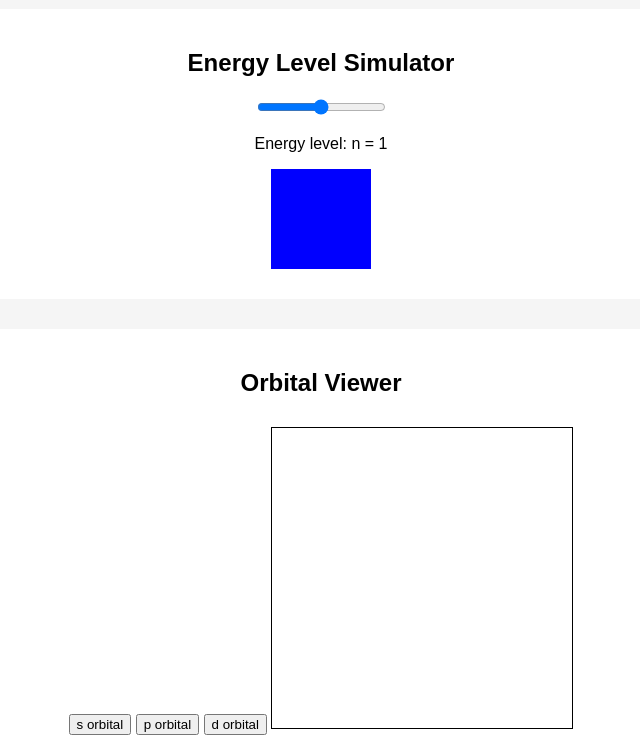
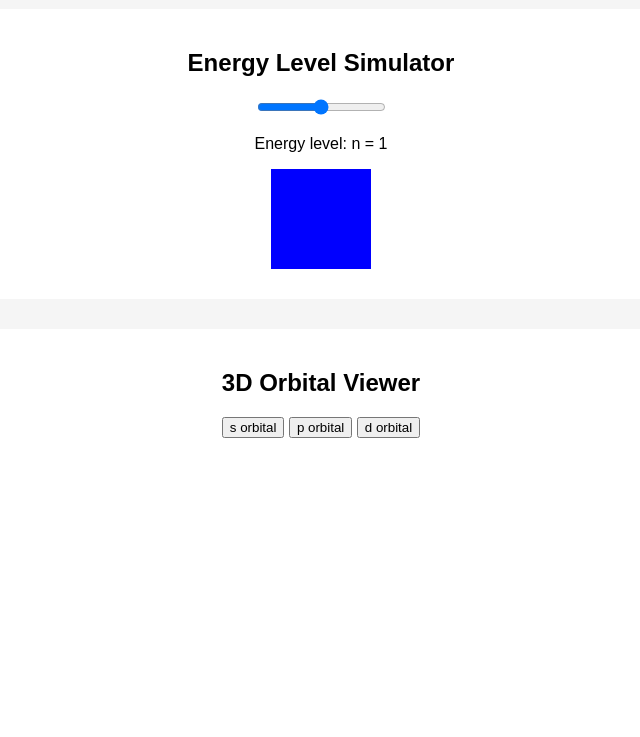
Before and after one commit to wannurfadhilahzaharim/quantum-explorer, a plain HTML site: page index.html in a window 1280 px wide. Shown: the part 79-816 px from the top of the page, without its empty margins (319-959 px from the left). Drawn offline with nearby package versions, Linux system fonts and the light colour scheme.

Commit message:
Update index.html

```diff
--- a/index.html
+++ b/index.html
@@ -18,13 +18,17 @@
 
 <!-- ORBITAL SECTION -->
 <section>
-  <h2>Orbital Viewer</h2>
+  <h2>3D Orbital Viewer</h2>
   <button onclick="showOrbital('s')">s orbital</button>
   <button onclick="showOrbital('p')">p orbital</button>
   <button onclick="showOrbital('d')">d orbital</button>
 
-  <canvas id="orbitalCanvas" width="300" height="300"></canvas>
+  <div id="viewer" style="width:400px; height:400px; margin:auto;"></div>
 </section>
+
+<!-- Three.js CDN -->
+<script src="https://cdnjs.cloudflare.com/ajax/libs/three.js/r128/three.min.js"></script>
+<script src="script.js"></script>
 
 <!-- QUIZ SECTION -->
 <section>
```
